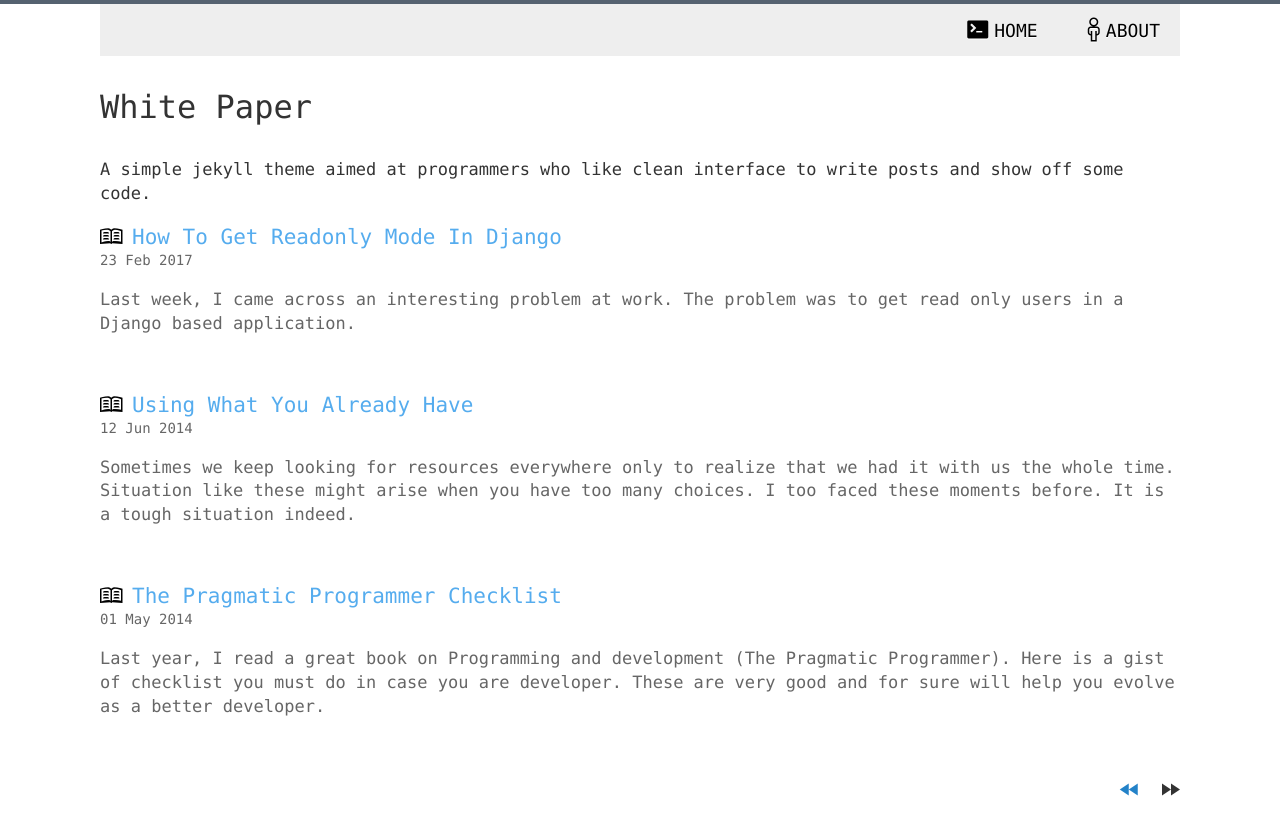
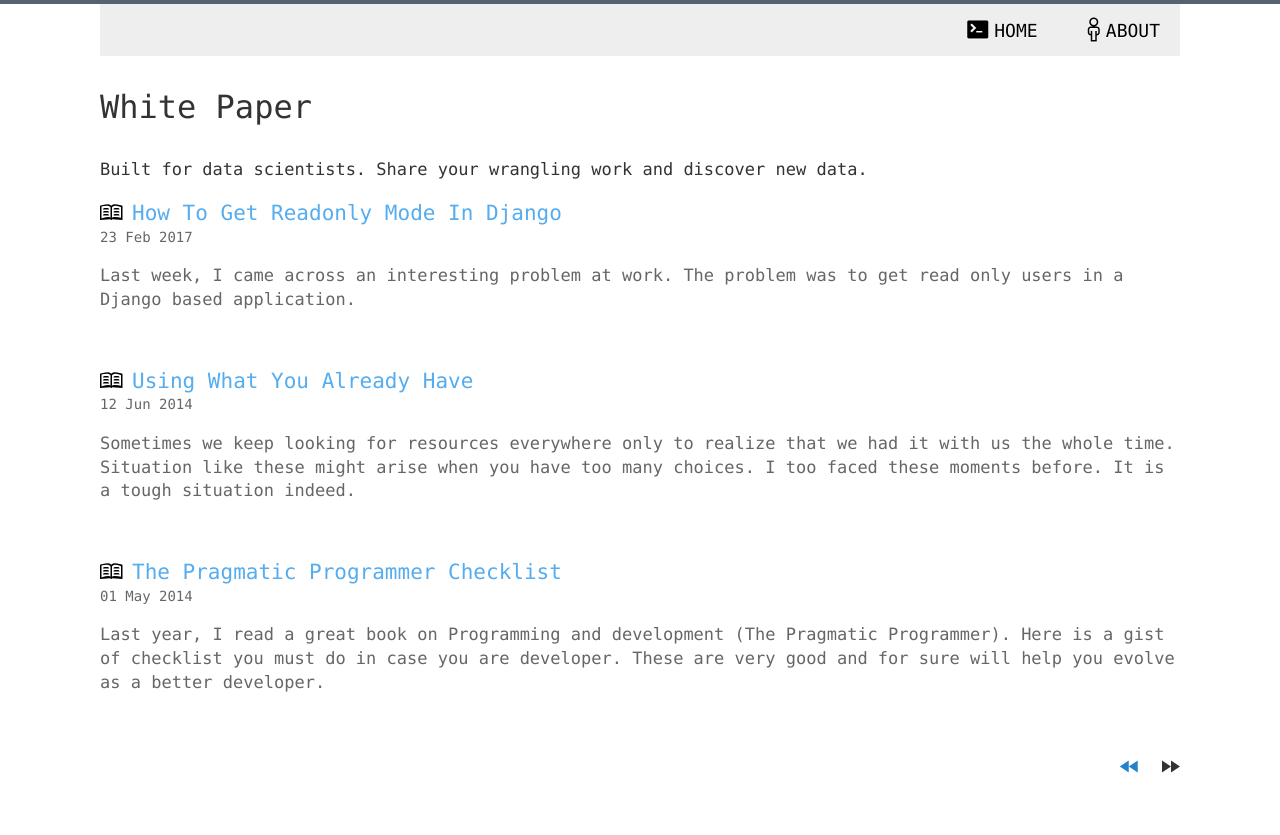
Before and after one commit to signalytics/signalytics.github.io, a Jekyll site: the page built from index.html, in a window 1280 px wide. Shown: the top 835 px of the page. Built offline with Jekyll 4.4.1, drawn with Linux system fonts in a browser that asks for light colours; the list of posts is cut into pages by our own code.

Commit message:
hello world

```diff
--- a/_config.yml
+++ b/_config.yml
@@ -1,7 +1,6 @@
 name: White Paper
 description: >
-    A simple jekyll theme aimed at programmers who like clean interface to write posts
-    and show off some code.
+    Built for data scientists. Share your wrangling work and discover new data.
 about: >
     At vero eos et accusamus et iusto odio dignissimos ducimus qui blanditiis praesentium voluptatum deleniti atque corrupti quos dolores et quas molestias excepturi sint occaecati cupiditate non provident, similique sunt in culpa qui officia deserunt mollitia animi, id est laborum et dolorum fuga. Et harum quidem rerum facilis est et expedita distinctio. Nam libero tempore, cum soluta nobis est eligendi optio cumque nihil impedit quo minus id quod maxime placeat facere possimus, omnis voluptas assumenda est, omnis dolor repellendus. Temporibus autem quibusdam et aut officiis debitis aut rerum necessitatibus saepe eveniet ut et voluptates repudiandae sint et molestiae non recusandae. Itaque earum rerum hic tenetur a sapiente delectus, ut aut reiciendis voluptatibus maiores alias consequatur aut perferendis doloribus asperiores repellat.
 
```
